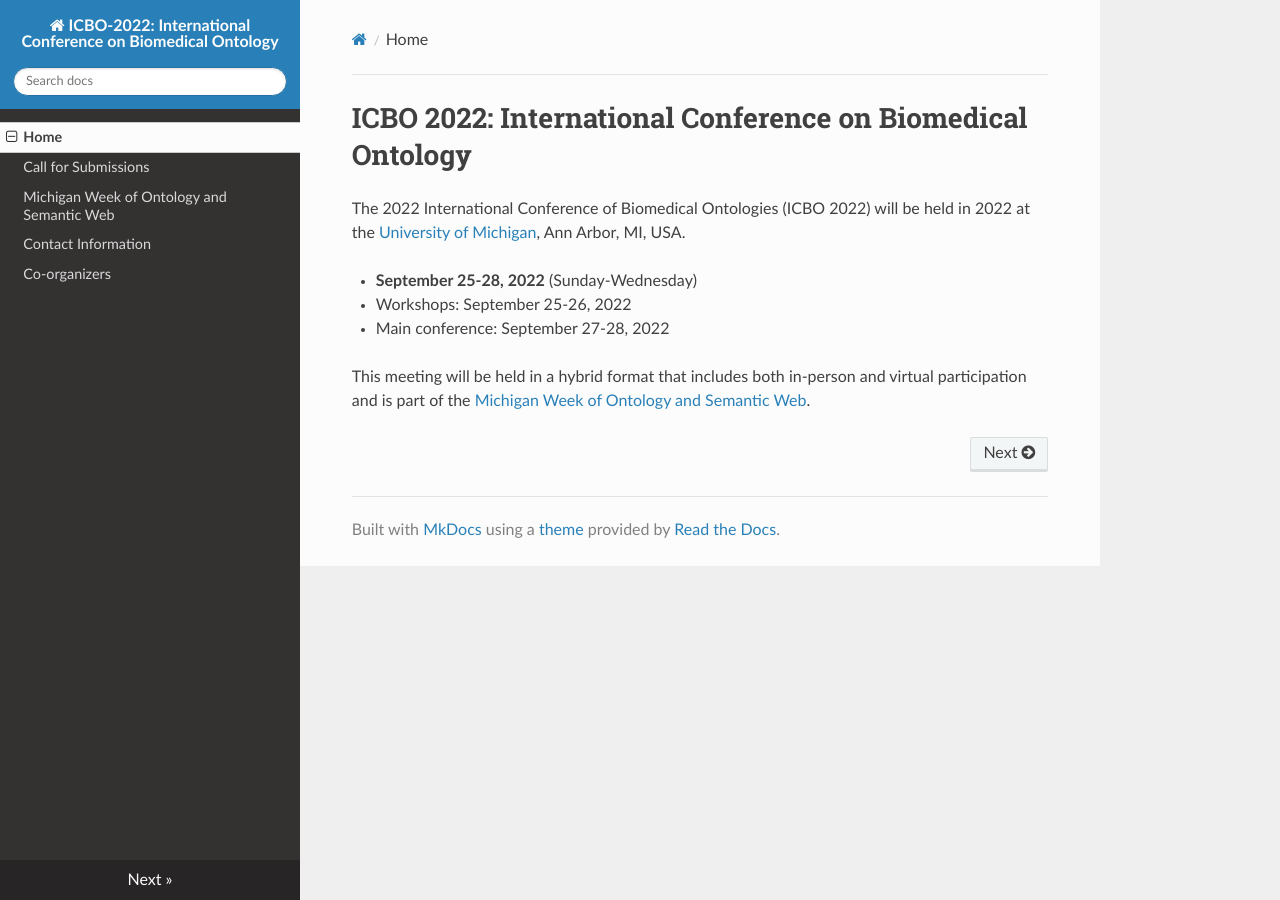
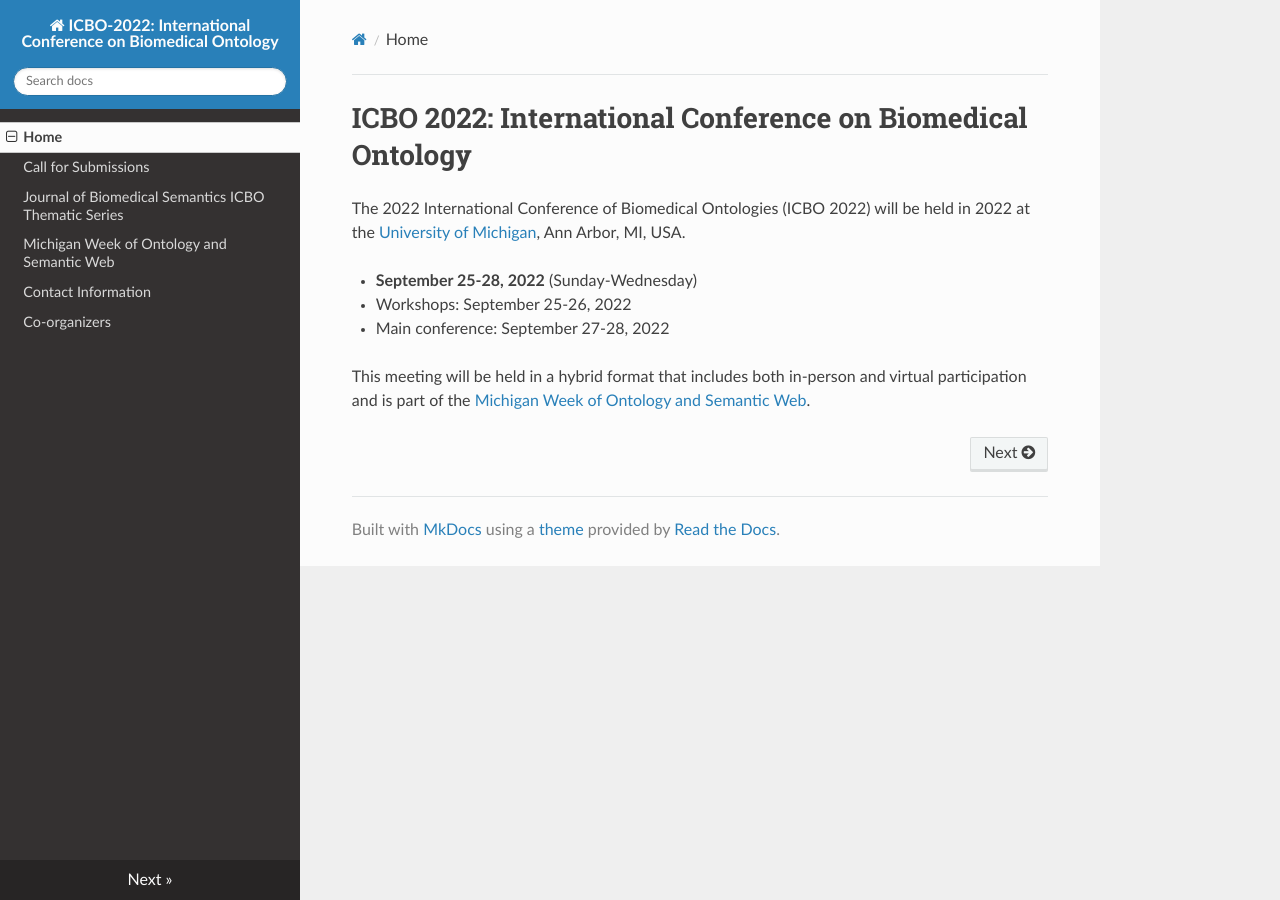
Before and after one commit to johnbeve/BFO-Organization, an MkDocs documentation site: the page built from docs/index.md, in a window 1280 px wide. Built offline with MkDocs 1.6.1, drawn with Linux system fonts in a browser that asks for light colours; nearby versions of some CDN libraries.

Commit message:
update info

```diff
--- a/mkdocs.yml
+++ b/mkdocs.yml
@@ -4,6 +4,7 @@ theme:
 nav:
   - Home: index.md
   - Call for Submissions: call-for-submissions.md
+  - Journal of Biomedical Semantics ICBO Thematic Series: submit-jbms-icbo.md
   - Michigan Week of Ontology and Semantic Web: michigan-week-of-ontology-and-semantic-web.md
   - Contact Information: contact-information.md
   - Co-organizers: co-organizers.md
```
